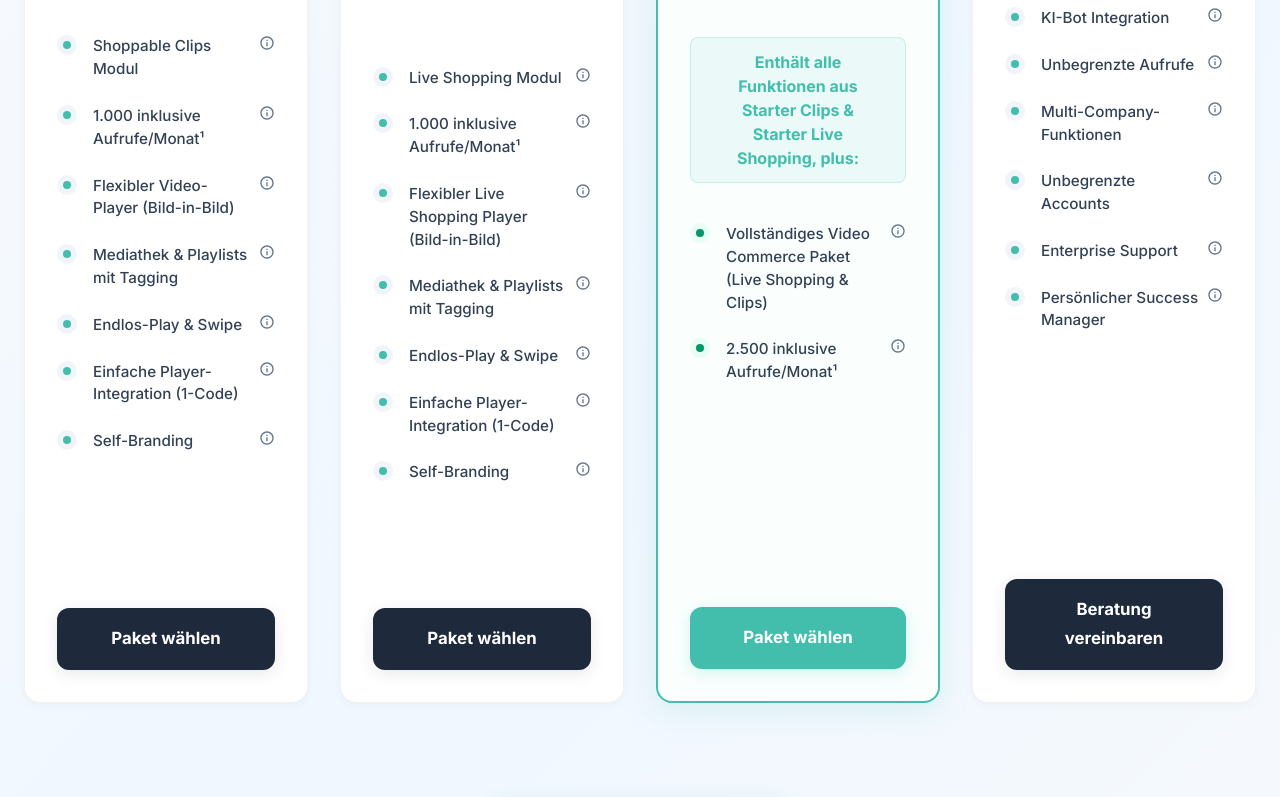
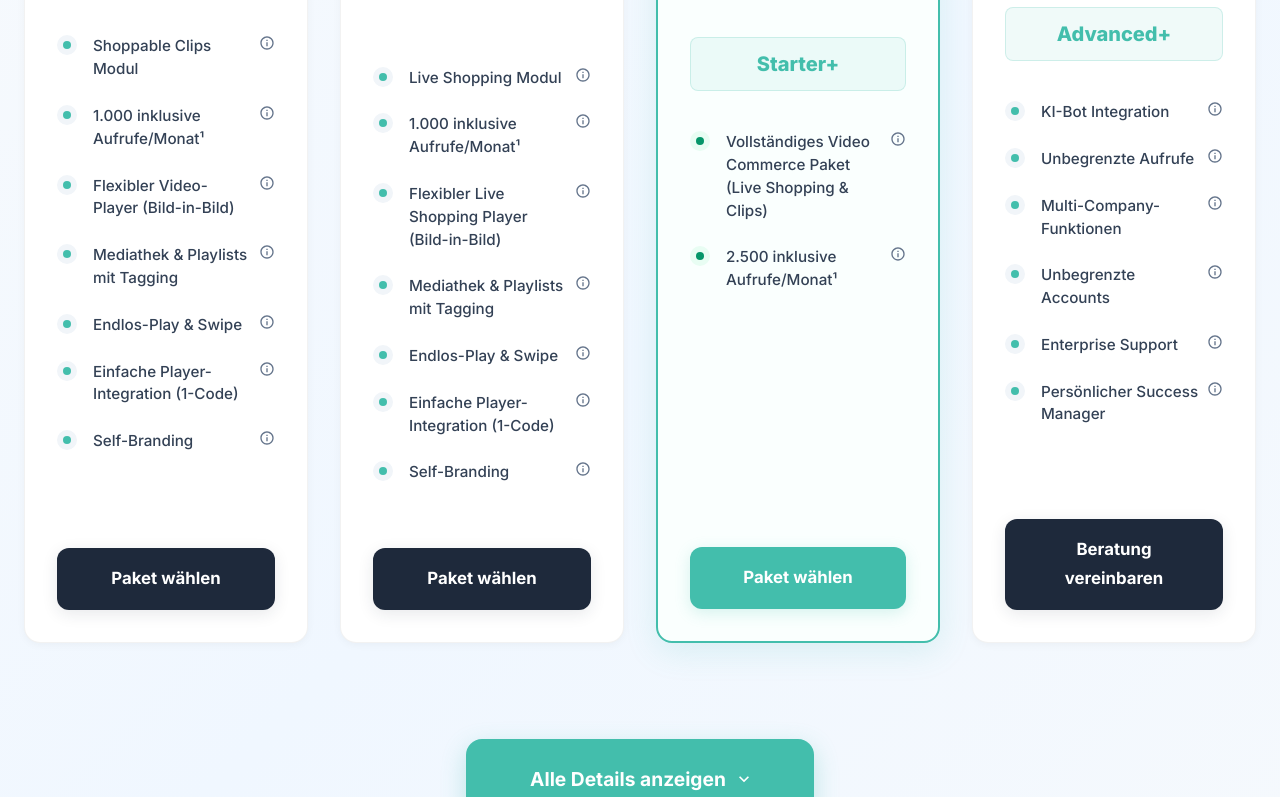
Before and after one commit to DenizD/signup-and-market-optin, a React (Vite) app: page /plans in a window 1280 px wide. Shown: the part 760-1557 px from the top of the page. Built offline with nearby package versions, Linux system fonts and the light colour scheme.

Commit message:
Refactor: Improve plan feature display
Adjusted the display of features in the plans to improve horizontal alignment and readability, including changes to the "Starter+" and "Advanced +" labels.

```diff
--- a/src/pages/Plans.tsx
+++ b/src/pages/Plans.tsx
@@ -171,6 +171,7 @@ const Plans = () => {
       color: 'primary' as const,
       isStarterOption: false,
       hasStarterPlus: true,
+      starterPlusText: 'Starter+',
       features: [
         {
           text: 'Vollständiges Video Commerce Paket (Live Shopping & Clips)',
@@ -209,6 +210,8 @@ const Plans = () => {
       popular: false,
       color: 'secondary' as const,
       isStarterOption: false,
+      hasAdvancedPlus: true,
+      advancedPlusText: 'Advanced+',
       features: [
         {
           text: 'KI-Bot Integration',
@@ -541,13 +544,13 @@ const Plans = () => {
 
                       {/* Features */}
                       <Box sx={{ flexGrow: 1, display: 'flex', flexDirection: 'column' }}>
-                        {/* Starter Plus Headline for Advanced plan */}
-                        {plan.hasStarterPlus && (
+                        {/* Plus Headline for Advanced and Enterprise plans */}
+                        {(plan.hasStarterPlus || plan.hasAdvancedPlus) && (
                           <Box sx={{ mb: 3, textAlign: 'center' }}>
-                            <Typography variant="body1" sx={{
-                              fontWeight: 700,
+                            <Typography variant="h6" sx={{
+                              fontWeight: 800,
                               color: '#43BEAC',
-                              fontSize: '1rem',
+                              fontSize: '1.25rem',
                               mb: 2,
                               backgroundColor: 'rgba(67, 190, 172, 0.08)',
                               px: 3,
@@ -555,16 +558,18 @@ const Plans = () => {
                               borderRadius: 2,
                               border: '1px solid rgba(67, 190, 172, 0.2)'
                             }}>
-                              Enthält alle Funktionen aus Starter Clips & Starter Live Shopping, plus:
+                              {plan.hasStarterPlus ? plan.starterPlusText : plan.advancedPlusText}
                             </Typography>
                           </Box>
                         )}
 
-                        <Stack spacing={3} sx={{ minHeight: { xs: 'auto', md: '320px' } }}>
+                        <Box sx={{ minHeight: { xs: 'auto', md: '320px' } }}>
+                          <Stack spacing={3}>
                             {plan.features.map((feature, index) =>
                               renderFeatureWithTooltip(feature, index, plan)
                             )}
                           </Stack>
+                        </Box>
 
                         {/* Detailed Features Collapse */}
                         <Collapse in={expandedDetails}>
@@ -579,6 +584,7 @@ const Plans = () => {
                             }}>
                               Zusätzliche Features:
                             </Typography>
+                            <Box sx={{ minHeight: { xs: 'auto', md: '250px' } }}>
                               <Stack spacing={2}>
                                 {plan.detailedFeatures?.map((feature, index) => (
                                   <Stack key={index} direction="row" alignItems="flex-start" spacing={1.5}>
@@ -636,6 +642,7 @@ const Plans = () => {
                                 ))}
                               </Stack>
                             </Box>
+                          </Box>
                         </Collapse>
                       </Box>
                     </CardContent>
@@ -688,16 +695,16 @@ const Plans = () => {
               color: '#ffffff',
               textTransform: 'none',
               fontWeight: 700,
-              fontSize: '1.1rem',
-              py: 2.5,
-              px: 6,
+              fontSize: '1.2rem',
+              py: 3,
+              px: 8,
               borderRadius: 4,
-              boxShadow: '0 6px 20px rgba(67, 190, 172, 0.3)',
+              boxShadow: '0 8px 24px rgba(67, 190, 172, 0.3)',
               transition: 'all 0.3s ease',
               '&:hover': {
                 backgroundColor: '#369991',
-                transform: 'translateY(-2px)',
-                boxShadow: '0 8px 32px rgba(67, 190, 172, 0.4)'
+                transform: 'translateY(-3px)',
+                boxShadow: '0 12px 40px rgba(67, 190, 172, 0.4)'
               }
             }}
           >
```
Lines whose indentation alone changed are shown as unchanged.
